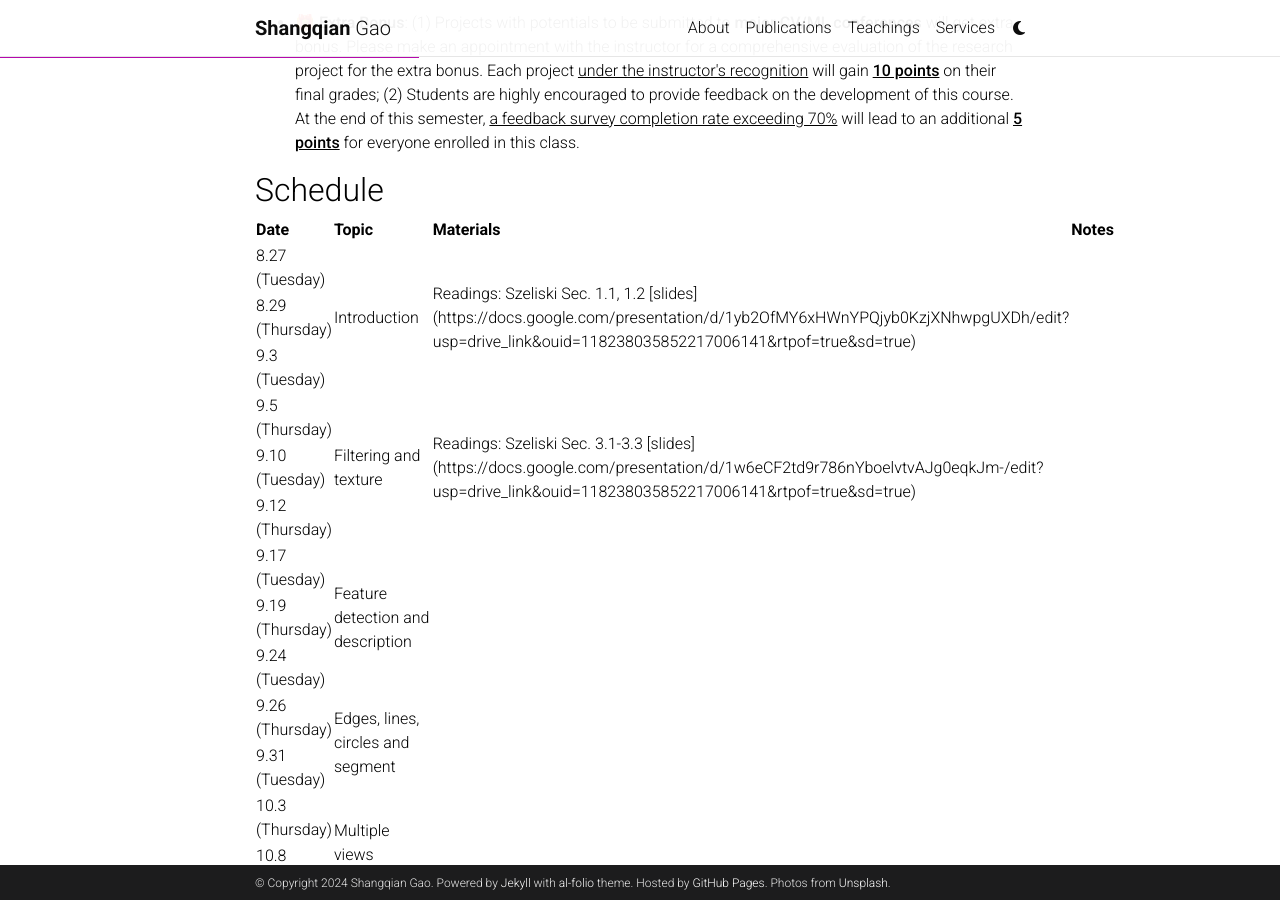
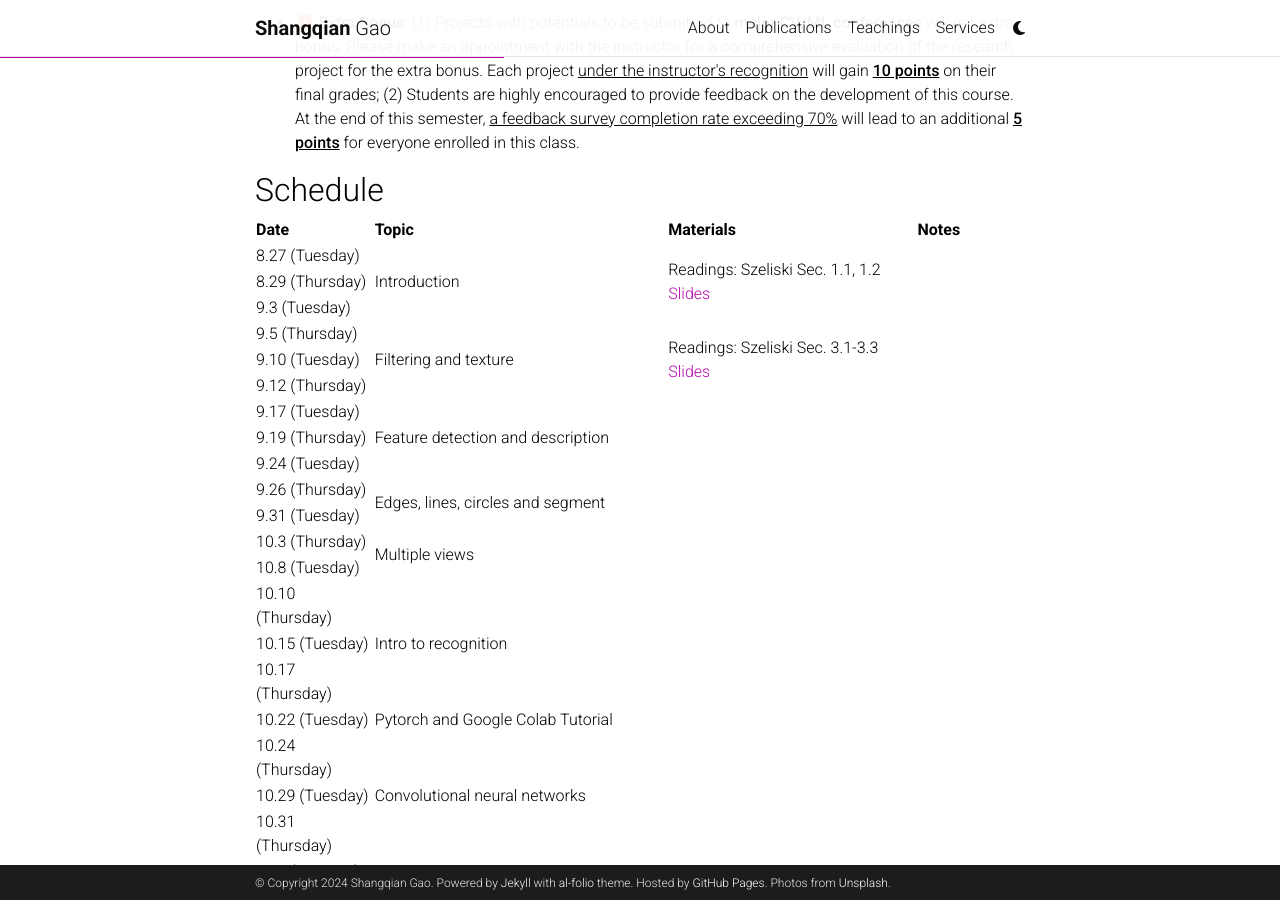
Before and after one commit to gaosh/gaosh.github.io, a Jekyll site: the page built from _courses/computer_vision_fall24.md, in a window 1280 px wide and 900 px high, scrolled down 1301 px. Built offline with Jekyll 4.4.1, drawn with Linux system fonts in a browser that asks for light colours; comment, search, counter and statistics services are not loaded; a style sheet for code colours, icons or effects is not loaded; some of the changed lines change nothing that is shown.

Commit message:
Update computer_vision_fall24.md

```diff
--- a/_courses/computer_vision_fall24.md
+++ b/_courses/computer_vision_fall24.md
@@ -104,7 +104,7 @@
     <tr>
       <td>8.27 (Tuesday)</td>
       <td rowspan="3">Introduction</td>
-      <td rowspan="3">Readings: Szeliski Sec. 1.1, 1.2 [slides](https://docs.google.com/presentation/d/1yb2OfMY6xHWnYPQjyb0KzjXNhwpgUXDh/edit?usp=drive_link&ouid=118238035852217006141&rtpof=true&sd=true)
+      <td rowspan="3">Readings: Szeliski Sec. 1.1, 1.2 <a href="https://docs.google.com/presentation/d/1yb2OfMY6xHWnYPQjyb0KzjXNhwpgUXDh/edit?usp=drive_link&ouid=118238035852217006141&rtpof=true&sd=true">Slides</a>
 </td>
       <td rowspan="3"></td>
     </tr>
@@ -117,7 +117,7 @@
     <tr>
       <td>9.5 (Thursday)</td>
       <td rowspan="3">Filtering and texture</td>
-      <td rowspan="3">Readings: Szeliski Sec. 3.1-3.3 [slides](https://docs.google.com/presentation/d/1w6eCF2td9r786nYboelvtvAJg0eqkJm-/edit?usp=drive_link&ouid=118238035852217006141&rtpof=true&sd=true)
+      <td rowspan="3">Readings: Szeliski Sec. 3.1-3.3 <a href="https://docs.google.com/presentation/d/1w6eCF2td9r786nYboelvtvAJg0eqkJm-/edit?usp=drive_link&ouid=118238035852217006141&rtpof=true&sd=true">Slides</a>
 </td>
       <td rowspan="3"></td>
     </tr>
```
